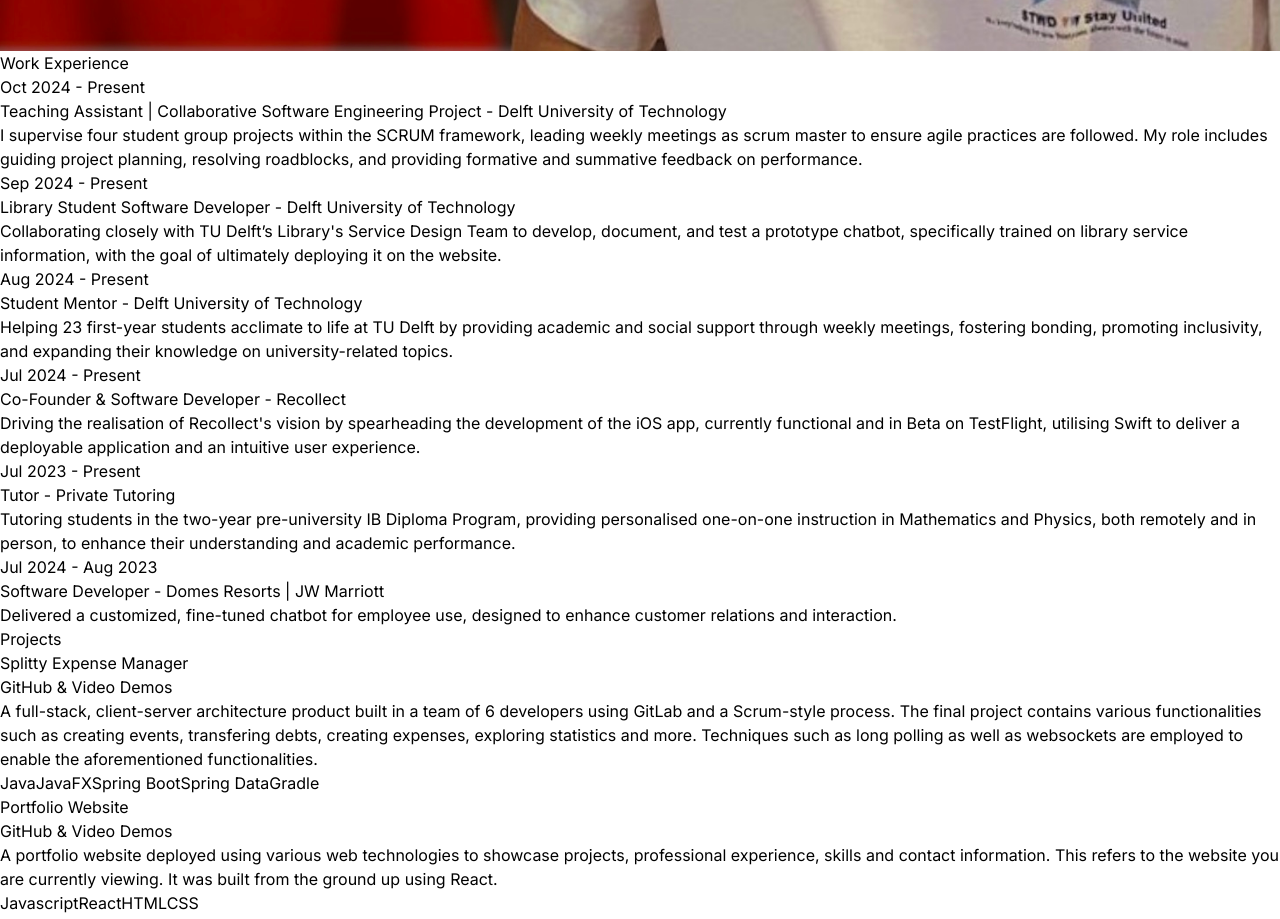
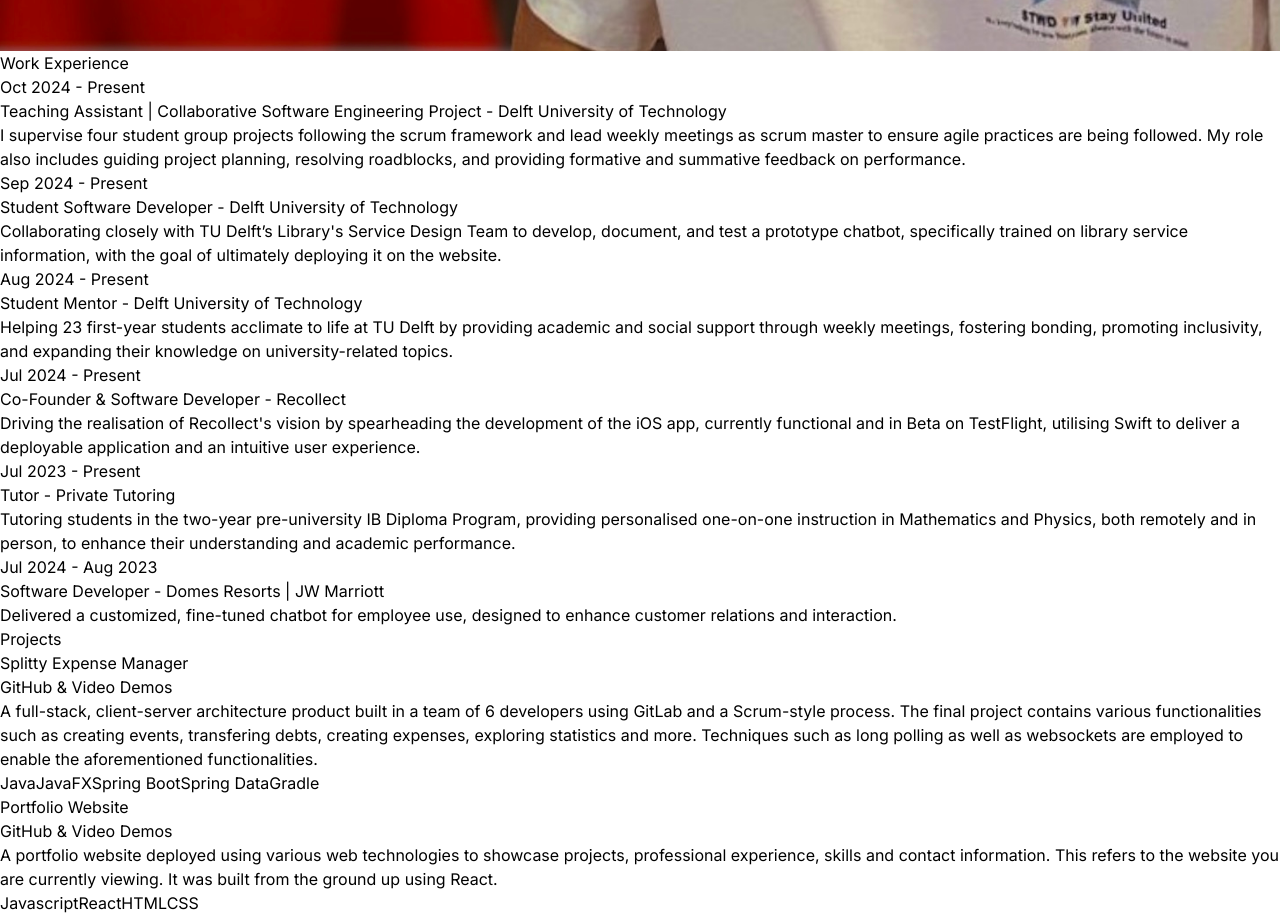
Before and after one commit to teimg/portfolio-site, a React (Vite) app: page / in a window 1280 px wide. Shown: the part 1400-2319 px from the top of the page. Built offline with nearby package versions, Linux system fonts and the light colour scheme.

Commit message:
Reworded current experiences

```diff
--- a/src/constants/index.js
+++ b/src/constants/index.js
@@ -10,13 +10,13 @@
     year: "Oct 2024 - Present",
     role: "Teaching Assistant | Collaborative Software Engineering Project",
     company: " Delft University of Technology",
-    description: `I supervise four student group projects within the SCRUM framework, leading weekly meetings as scrum master to ensure agile practices are followed. My role includes guiding project planning, resolving roadblocks, and providing formative and summative feedback on performance.`,
+    description: `I supervise four student group projects following the scrum framework and lead weekly meetings as scrum master to ensure agile practices are being followed. My role also includes guiding project planning, resolving roadblocks, and providing formative and summative feedback on performance.`,
     technologies: ["Javascript", "React.js", "Next.js", "mongoDB"],
     companyLink: "https://www.linkedin.com/school/tudelft/"
   },
   {
     year: "Sep 2024 - Present",
-    role: "Library Student Software Developer",
+    role: "Student Software Developer",
     company: " Delft University of Technology",
     description: `Collaborating closely with TU Delft’s Library's Service Design Team to develop, document, and test a prototype chatbot, specifically trained on library service information, with the goal of ultimately deploying it on the website.`,
     technologies: ["Javascript", "React.js", "Next.js", "mongoDB"],
```
